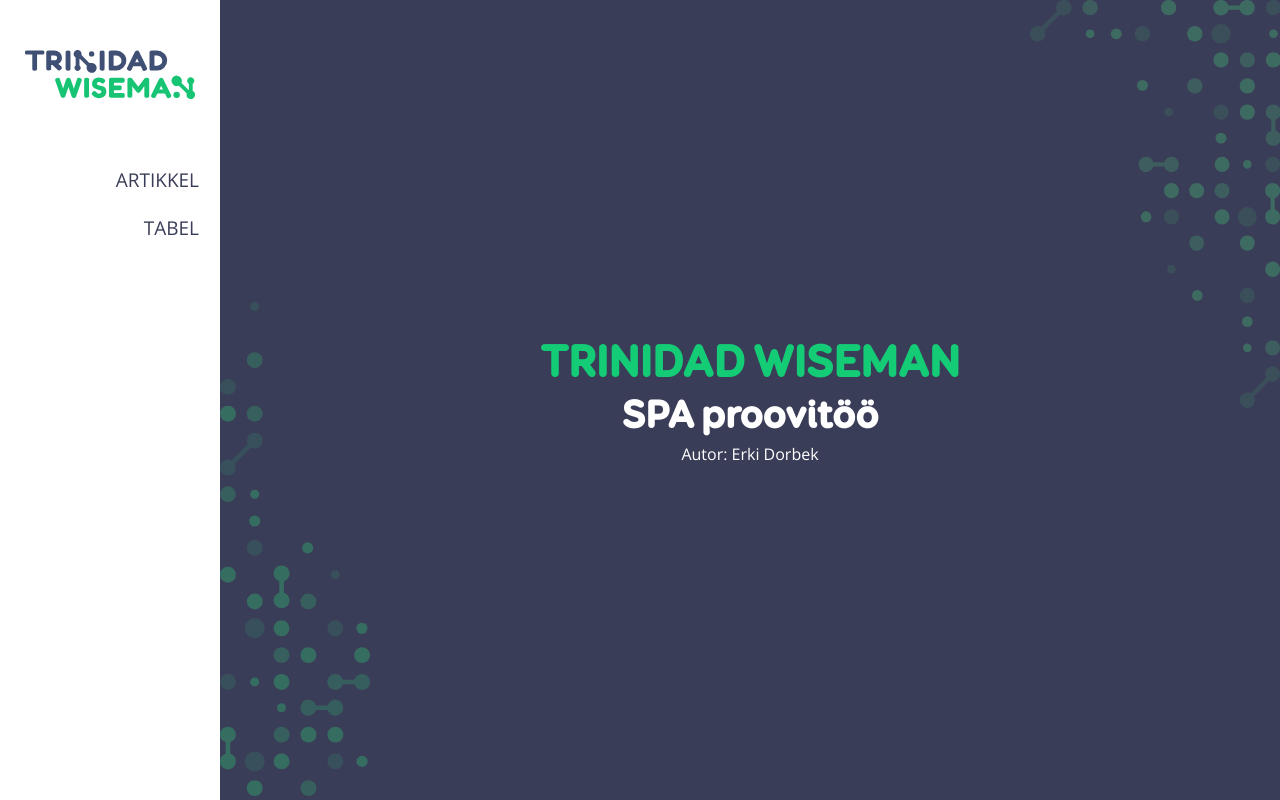
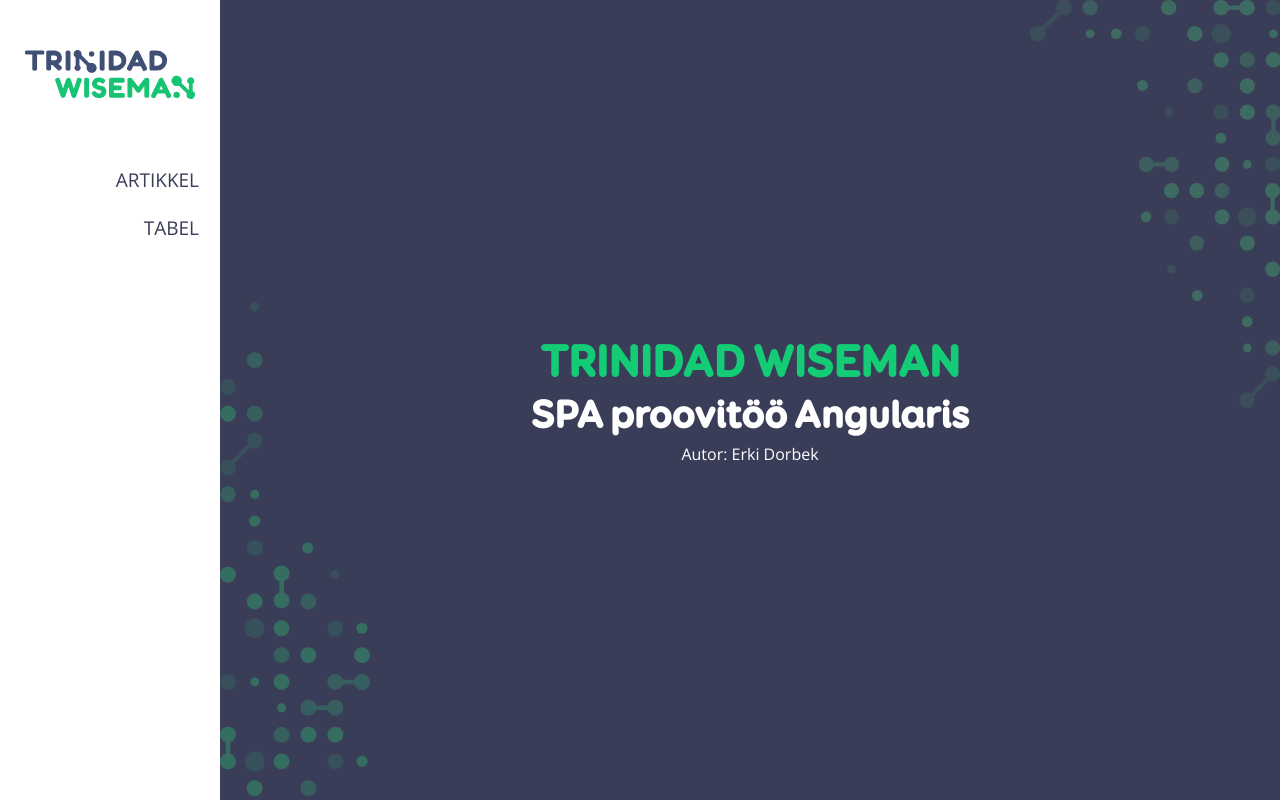
Before and after one commit to erkidorbek/twn-testjob-angular, an Angular app: page / in a window 1280 px wide. Built offline with nearby package versions, Linux system fonts and the light colour scheme.

Commit message:
added a word

```diff
--- a/src/app/home/home.component.html
+++ b/src/app/home/home.component.html
@@ -1,5 +1,5 @@
 <div class="wrapper">
     <h1>Trinidad wiseman</h1>
-    <h2>SPA proovitöö</h2>
+    <h2>SPA proovitöö Angularis</h2>
     <p>Autor: Erki Dorbek</p>
 </div>
```
